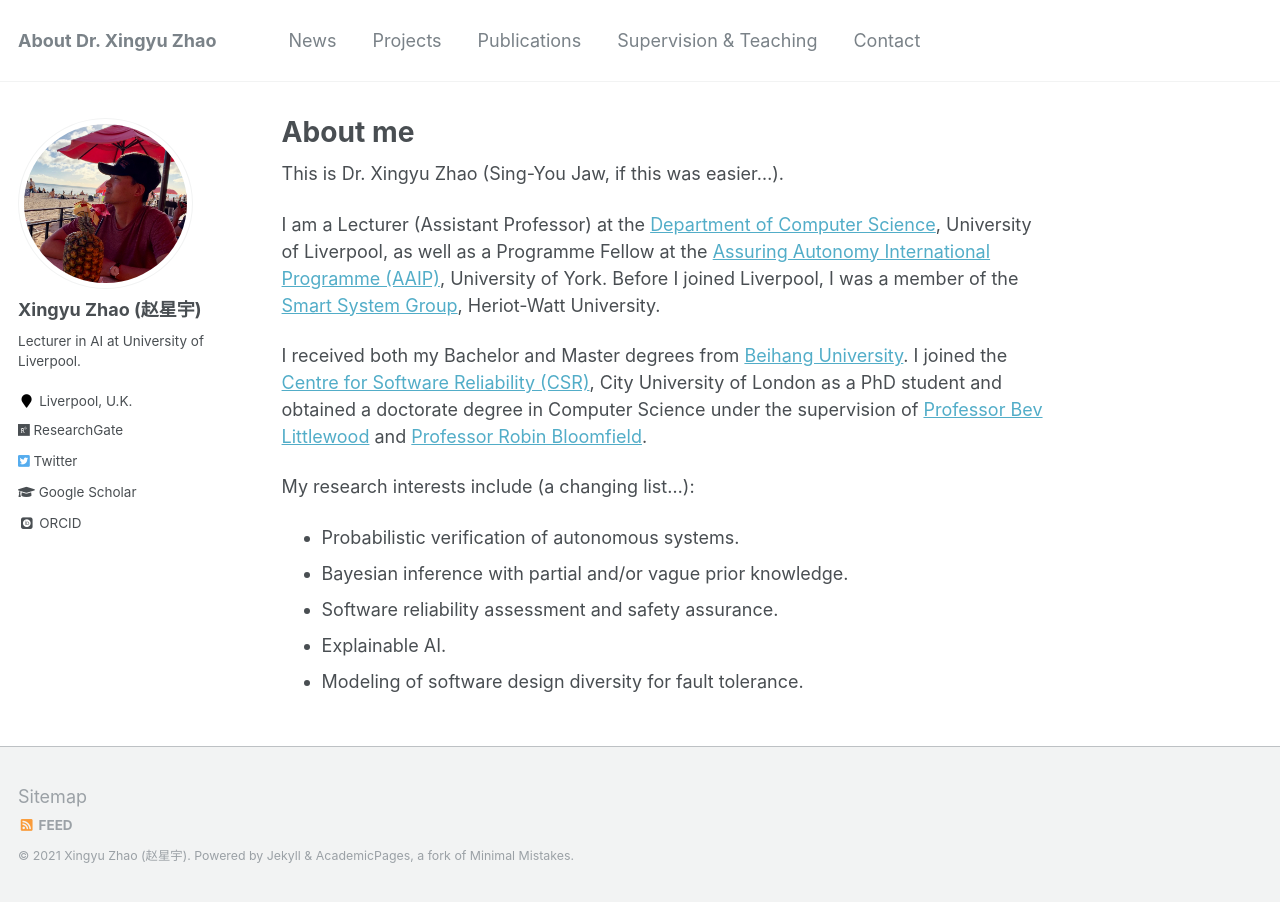
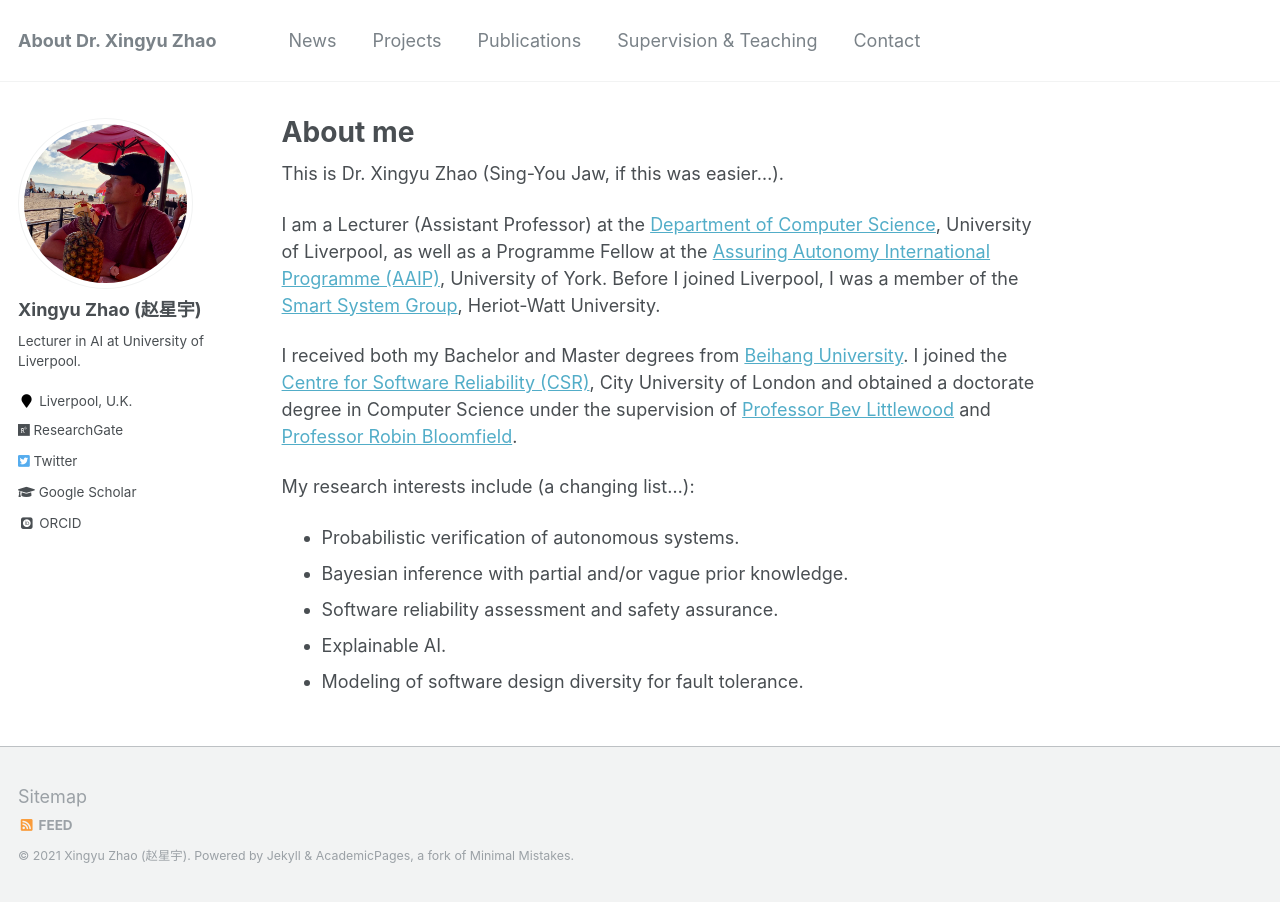
Before and after one commit to x-y-zhao/x-y-zhao.github.io, a Jekyll site: the page built from _pages/about.md, in a window 1280 px wide. Built offline with Jekyll 4.4.1, drawn with Linux system fonts in a browser that asks for light colours; some web fonts are replaced.

Commit message:
Update about.md

```diff
--- a/_pages/about.md
+++ b/_pages/about.md
@@ -12,7 +12,7 @@
 
 I am a Lecturer (Assistant Professor) at the [Department of Computer Science](https://www.liverpool.ac.uk/computer-science/staff/xingyu-zhao/), University of Liverpool, as well as a Programme Fellow at the [Assuring Autonomy International Programme (AAIP)](https://www.york.ac.uk/assuring-autonomy/), University of York. Before I joined Liverpool, I was a member of the [Smart System Group](https://smartsystems.hw.ac.uk/), Heriot-Watt University.
 
-I received both my Bachelor and Master degrees from [Beihang University](https://ev.buaa.edu.cn/). I joined the [Centre for Software Reliability (CSR)](https://www.city.ac.uk/about/schools/mathematics-computer-science-engineering/research/centre-for-software-reliability), City University of London as a PhD student and obtained a doctorate degree in Computer Science under the supervision of [Professor Bev Littlewood](https://www.city.ac.uk/people/academics/bev-littlewood) and [Professor Robin Bloomfield](https://www.city.ac.uk/people/academics/robin-bloomfield).
+I received both my Bachelor and Master degrees from [Beihang University](https://ev.buaa.edu.cn/). I joined the [Centre for Software Reliability (CSR)](https://www.city.ac.uk/about/schools/mathematics-computer-science-engineering/research/centre-for-software-reliability), City University of London and obtained a doctorate degree in Computer Science under the supervision of [Professor Bev Littlewood](https://www.city.ac.uk/people/academics/bev-littlewood) and [Professor Robin Bloomfield](https://www.city.ac.uk/people/academics/robin-bloomfield).
 
 My research interests include (a changing list...):
 * Probabilistic verification of autonomous systems.
```
